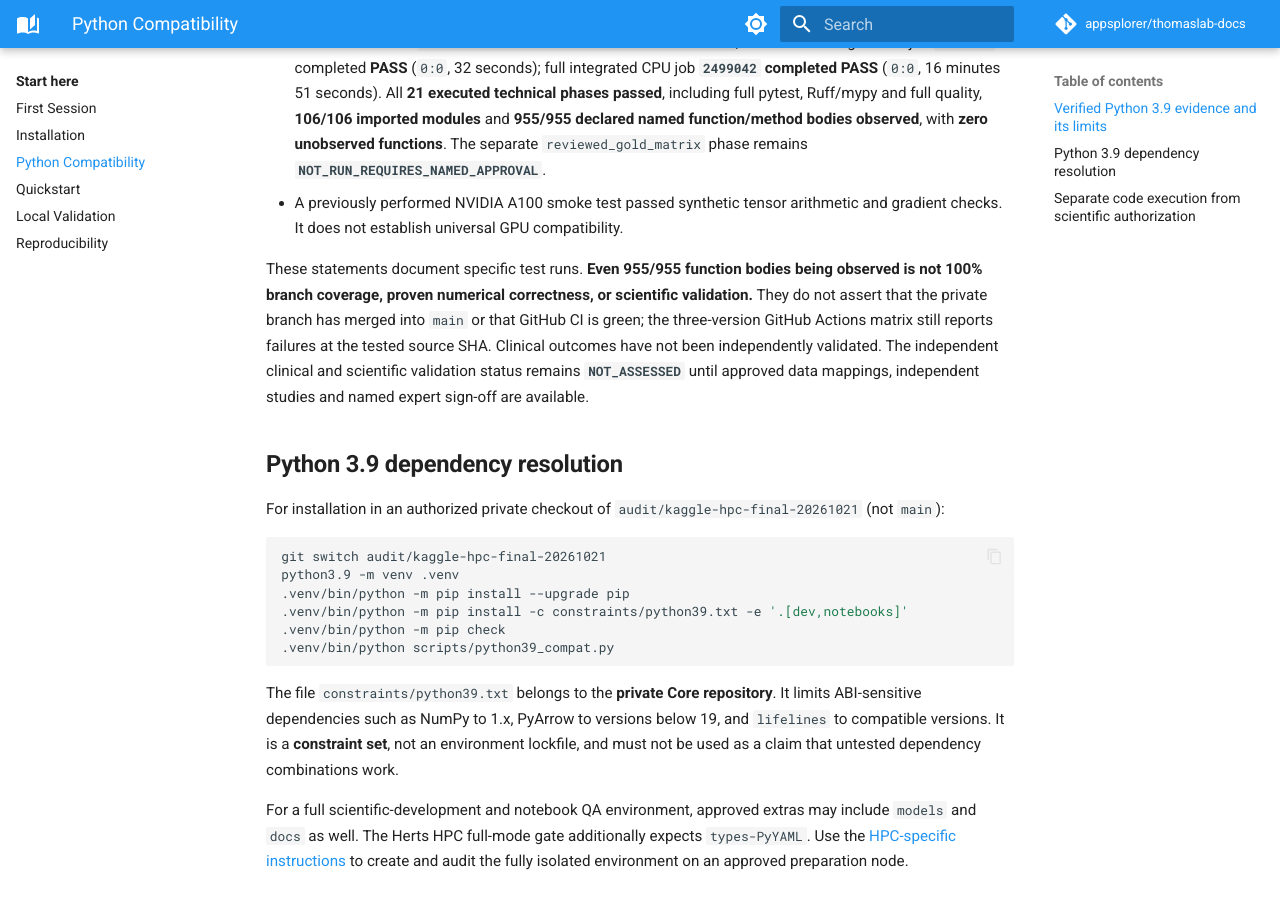
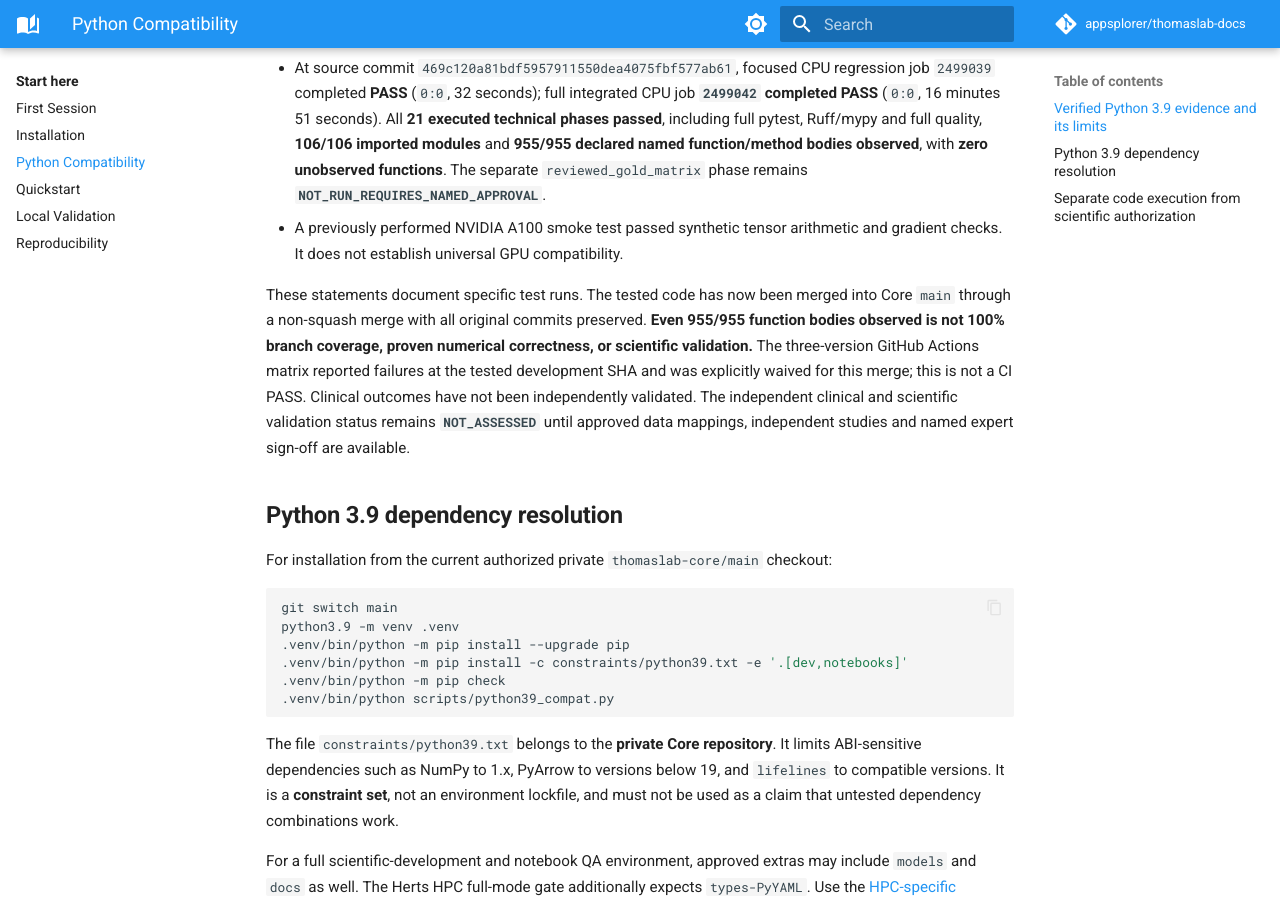
Before and after one commit to appsplorer/thomaslab-docs, an MkDocs documentation site: the page built from docs/getting-started/python-compatibility.md, in a window 1280 px wide and 900 px high, scrolled down 1115 px. Built offline with MkDocs 1.6.1 and Material for MkDocs 9.7.7, drawn with Linux system fonts in a browser that asks for light colours; comment, search, counter and statistics services are not loaded; some of the changed text lies outside the part shown.

Commit message:
docs: reflect merged Core main Python3.9 support while retaining source evidence

````diff
--- a/docs/getting-started/python-compatibility.md
+++ b/docs/getting-started/python-compatibility.md
@@ -1,6 +1,6 @@
 # Python compatibility and reproducible environments
 
-**The private Core development branch supports Python 3.9 or newer** according to its `pyproject.toml` (`requires-python = ">=3.9"`). **The currently released private `main` branch still declares `requires-python = ">=3.10"`.** Do not install Python 3.9 against `main` before the validated development changes have been merged. Python 3.9, 3.10 and 3.11 appear in its package classifiers. This is a software **version-support claim**, not a claim that every future interpreter, wheel, method or dataset has been independently validated.
+**The private `thomaslab-core/main` branch now declares Python 3.9 or newer** in `pyproject.toml` (`requires-python = ">=3.9"`). The original Python 3.9 development stack was integrated into `main` via a non-squash merge after exact-SHA Herts HPC technical acceptance. All development commits remain in Git history; there is no longer a need to check out the older feature branch to use Python 3.9. Python 3.9, 3.10 and 3.11 appear in its package classifiers. This is a software **version-support claim**, not a claim that every future interpreter, wheel, method or dataset has been independently validated.
 
 | Environment | Recommended Python | What this means |
 | --- | --- | --- |
@@ -18,14 +18,14 @@
 - At source commit `469c120a81bdf5957911550dea4075fbf577ab61`, focused CPU regression job `2499039` completed **PASS** (`0:0`, 32 seconds); full integrated CPU job **`2499042` completed PASS** (`0:0`, 16 minutes 51 seconds). All **21 executed technical phases passed**, including full pytest, Ruff/mypy and full quality, **106/106 imported modules** and **955/955 declared named function/method bodies observed**, with **zero unobserved functions**. The separate `reviewed_gold_matrix` phase remains **`NOT_RUN_REQUIRES_NAMED_APPROVAL`**.
 - A previously performed NVIDIA A100 smoke test passed synthetic tensor arithmetic and gradient checks. It does not establish universal GPU compatibility.
 
-These statements document specific test runs. **Even 955/955 function bodies being observed is not 100% branch coverage, proven numerical correctness, or scientific validation.** They do not assert that the private branch has merged into `main` or that GitHub CI is green; the three-version GitHub Actions matrix still reports failures at the tested source SHA. Clinical outcomes have not been independently validated. The independent clinical and scientific validation status remains **`NOT_ASSESSED`** until approved data mappings, independent studies and named expert sign-off are available.
+These statements document specific test runs. The tested code has now been merged into Core `main` through a non-squash merge with all original commits preserved. **Even 955/955 function bodies observed is not 100% branch coverage, proven numerical correctness, or scientific validation.** The three-version GitHub Actions matrix reported failures at the tested development SHA and was explicitly waived for this merge; this is not a CI PASS. Clinical outcomes have not been independently validated. The independent clinical and scientific validation status remains **`NOT_ASSESSED`** until approved data mappings, independent studies and named expert sign-off are available.
 
 ## Python 3.9 dependency resolution
 
-For installation in an authorized private checkout of `audit/kaggle-hpc-final-20261021` (not `main`):
+For installation from the current authorized private `thomaslab-core/main` checkout:
 
 ```bash
-git switch audit/kaggle-hpc-final-20261021
+git switch main
 python3.9 -m venv .venv
 .venv/bin/python -m pip install --upgrade pip
 .venv/bin/python -m pip install -c constraints/python39.txt -e '.[dev,notebooks]'
````
